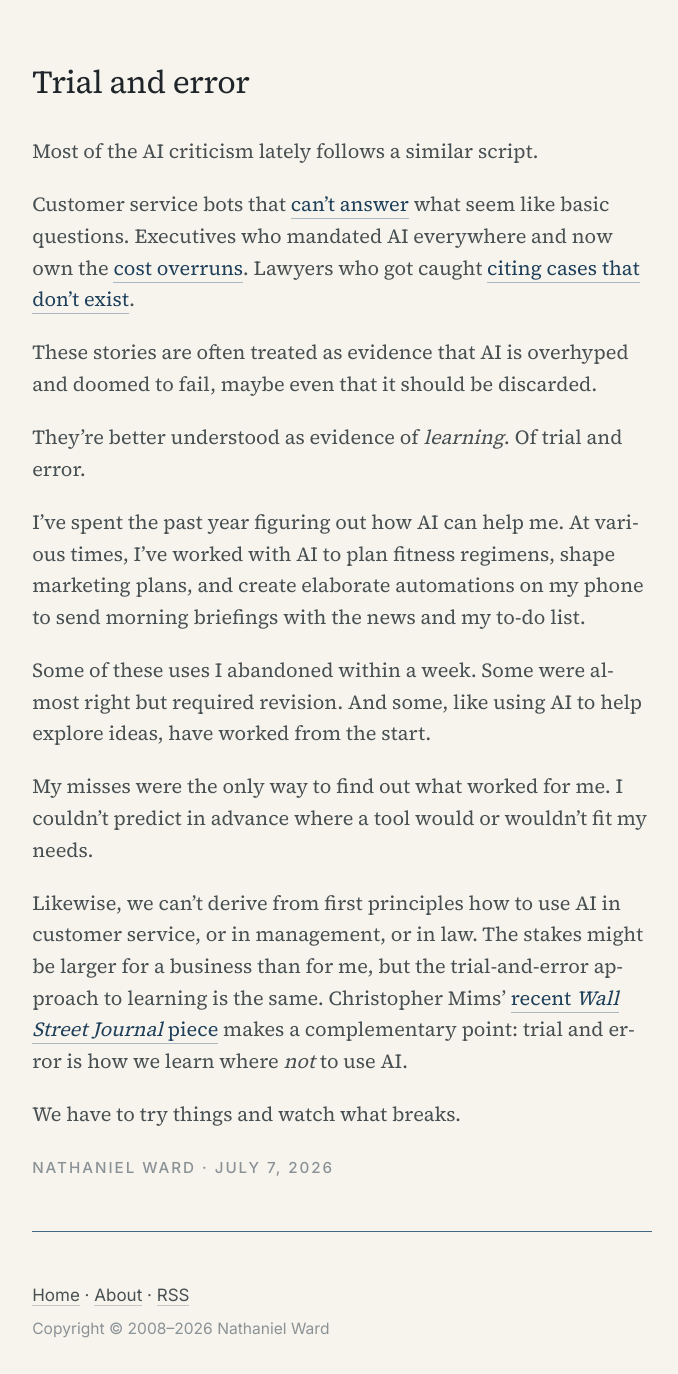
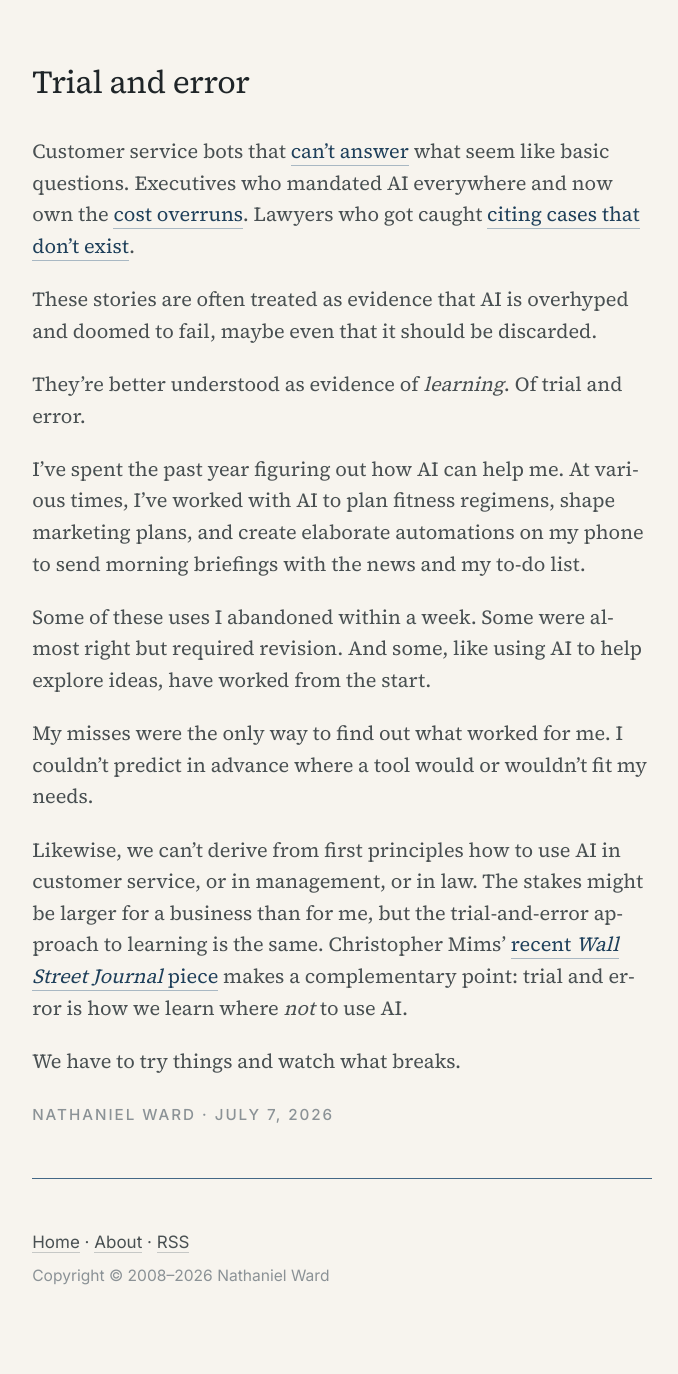
Before and after one commit to nathanielward/nathanielward.github.io, a Jekyll site: the page built from _posts/2026-07-07-trial-error.md, in a window 1280 px wide. Shown: the whole page, without its empty margins (298-976 px from the left). Built offline with Jekyll 4.4.1, drawn with Linux system fonts in a browser that asks for light colours; after the commit the page ends 1321 px from its top, so only the background shows below that.

Commit message:
Update 2026-07-07-trial-error.md

```diff
--- a/_posts/2026-07-07-trial-error.md
+++ b/_posts/2026-07-07-trial-error.md
@@ -4,8 +4,6 @@ date: 2026-07-07 13:05:00 -04:00
 author: Nathaniel Ward
 layout: post
 ---
-
-Most of the AI criticism lately follows a similar script.
 
 Customer service bots that [can't answer](https://www.theguardian.com/us-news/2026/jun/20/guardian-readers-consumer-battles) what seem like basic questions. Executives who mandated AI everywhere and now own the [cost overruns](https://www.theverge.com/transportation/937116/uber-ai-investment-hard-to-justify). Lawyers who got caught [citing cases that don't exist](https://reason.com/category/law/ai-in-court/).
 
```
